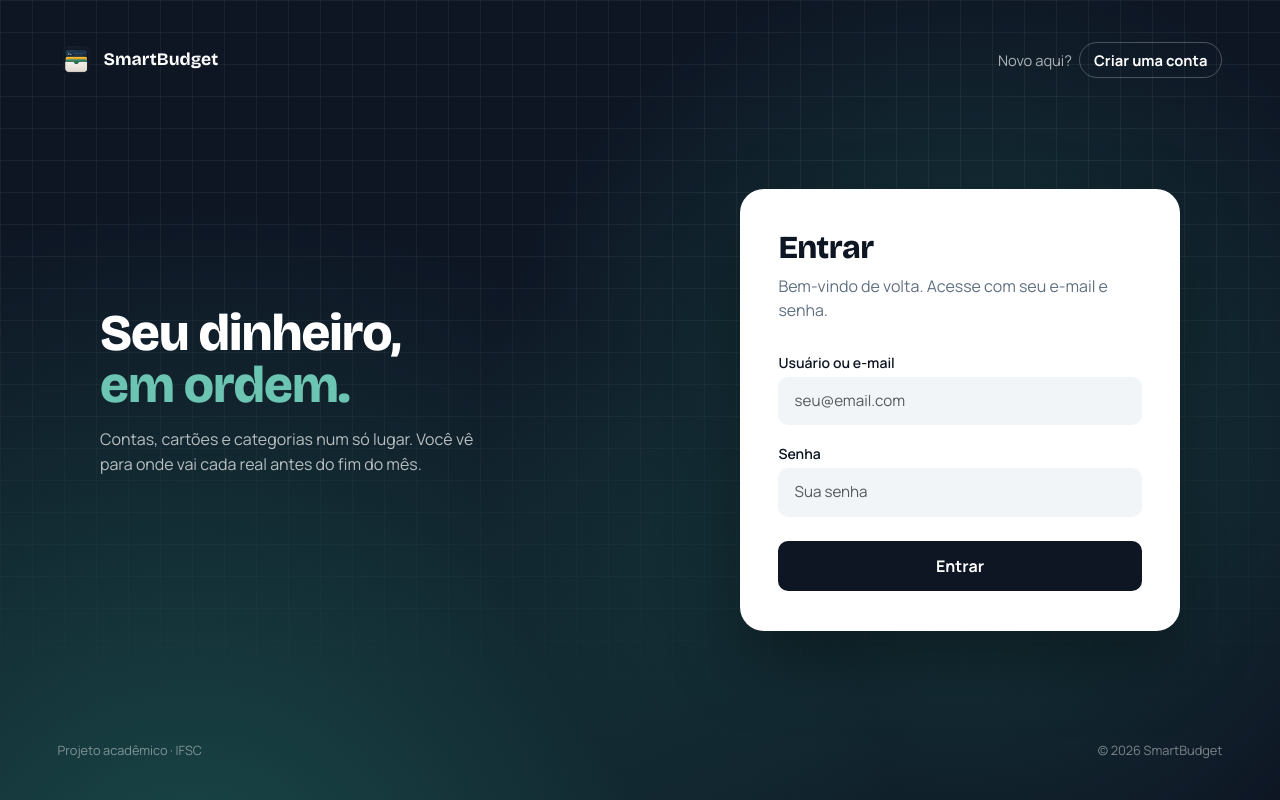
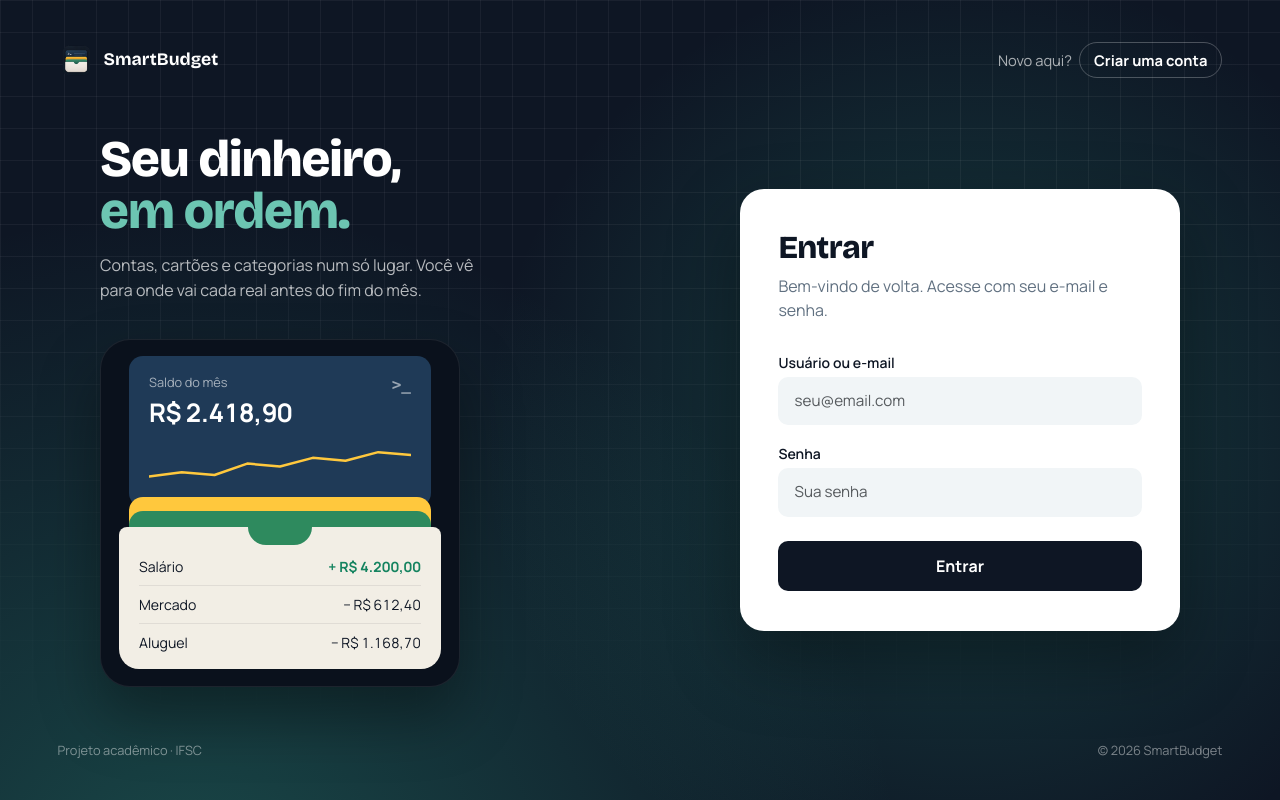
Before and after one commit to IFSC-ES2/projeto-app_financeiro, a React (Vite) app in the folder app-financeiro-front-end/: page /login in a window 1280 px wide. Built offline with nearby package versions, Linux system fonts and the light colour scheme; no server answers.

Commit message:
feat(login): exibe o extrato ilustrativo dentro da carteira da logo (#292)

```diff
--- a/app-financeiro-front-end/src/pages/Login.tsx
+++ b/app-financeiro-front-end/src/pages/Login.tsx
@@ -60,6 +60,24 @@ const Login: React.FC = () => {
             Contas, cartões e categorias num só lugar. Você vê para onde vai cada real antes do fim do mês.
           </p>
 
+          {/* Ilustração estática da carteira da logo, sem dados reais */}
+          <div className="login-carteira">
+            <div className="login-carteira-cartao">
+              <span className="login-carteira-prompt">&gt;_</span>
+              <span className="login-carteira-rotulo">Saldo do mês</span>
+              <strong className="login-carteira-saldo">R$ 2.418,90</strong>
+              <svg className="login-carteira-grafico" viewBox="0 0 240 56" preserveAspectRatio="none">
+                <path d="M0 44 L30 38 L60 42 L90 26 L120 30 L150 18 L180 22 L210 10 L240 14" />
+              </svg>
+            </div>
+            <div className="login-carteira-faixa login-carteira-faixa-amarela" />
+            <div className="login-carteira-faixa login-carteira-faixa-verde" />
+            <ul className="login-carteira-bolso">
+              <li><span>Salário</span><span className="login-valor-entrada">+ R$ 4.200,00</span></li>
+              <li><span>Mercado</span><span>− R$ 612,40</span></li>
+              <li><span>Aluguel</span><span>− R$ 1.168,70</span></li>
+            </ul>
+          </div>
         </div>
 
         <p className="login-vitrine-rodape">Projeto acadêmico · IFSC</p>
```
